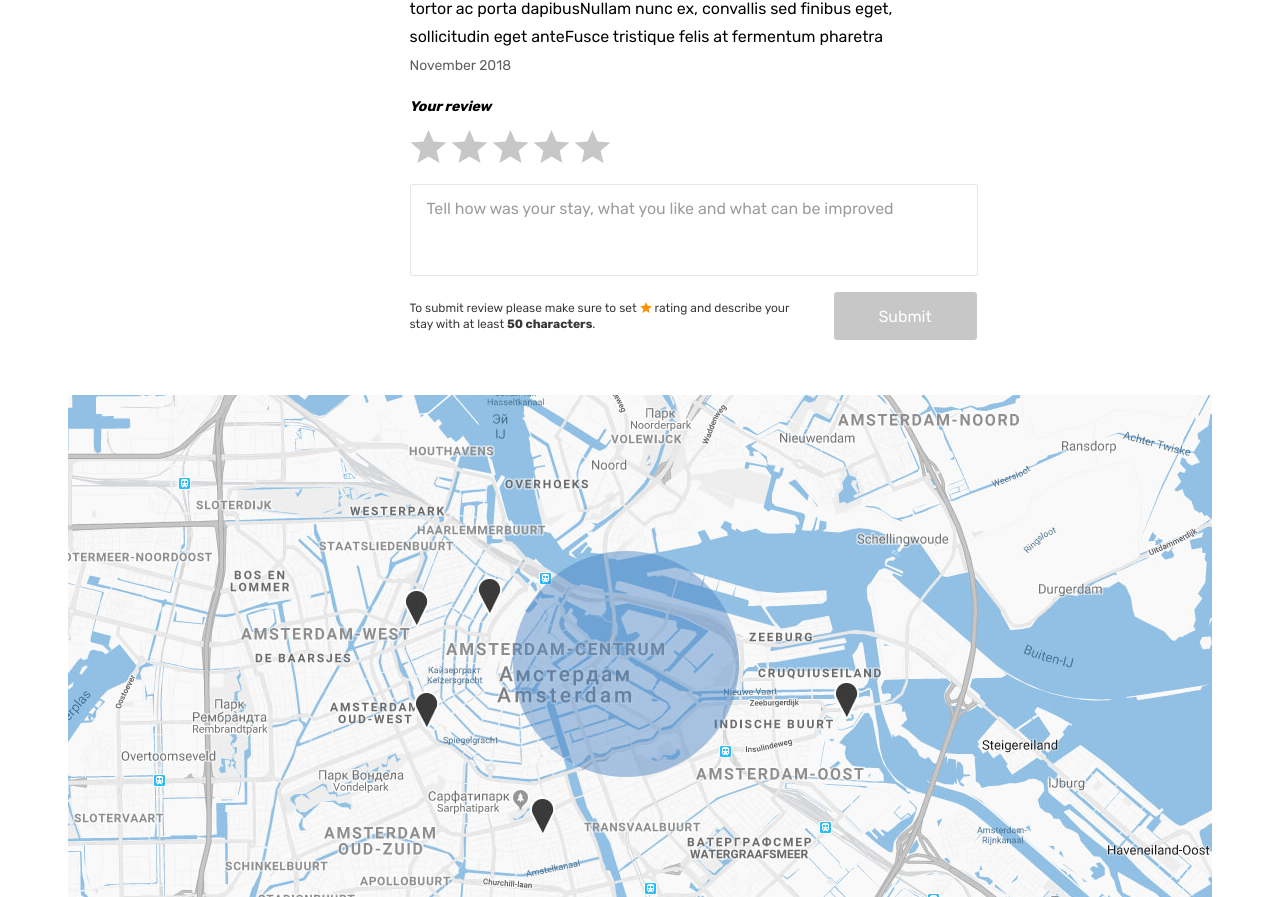
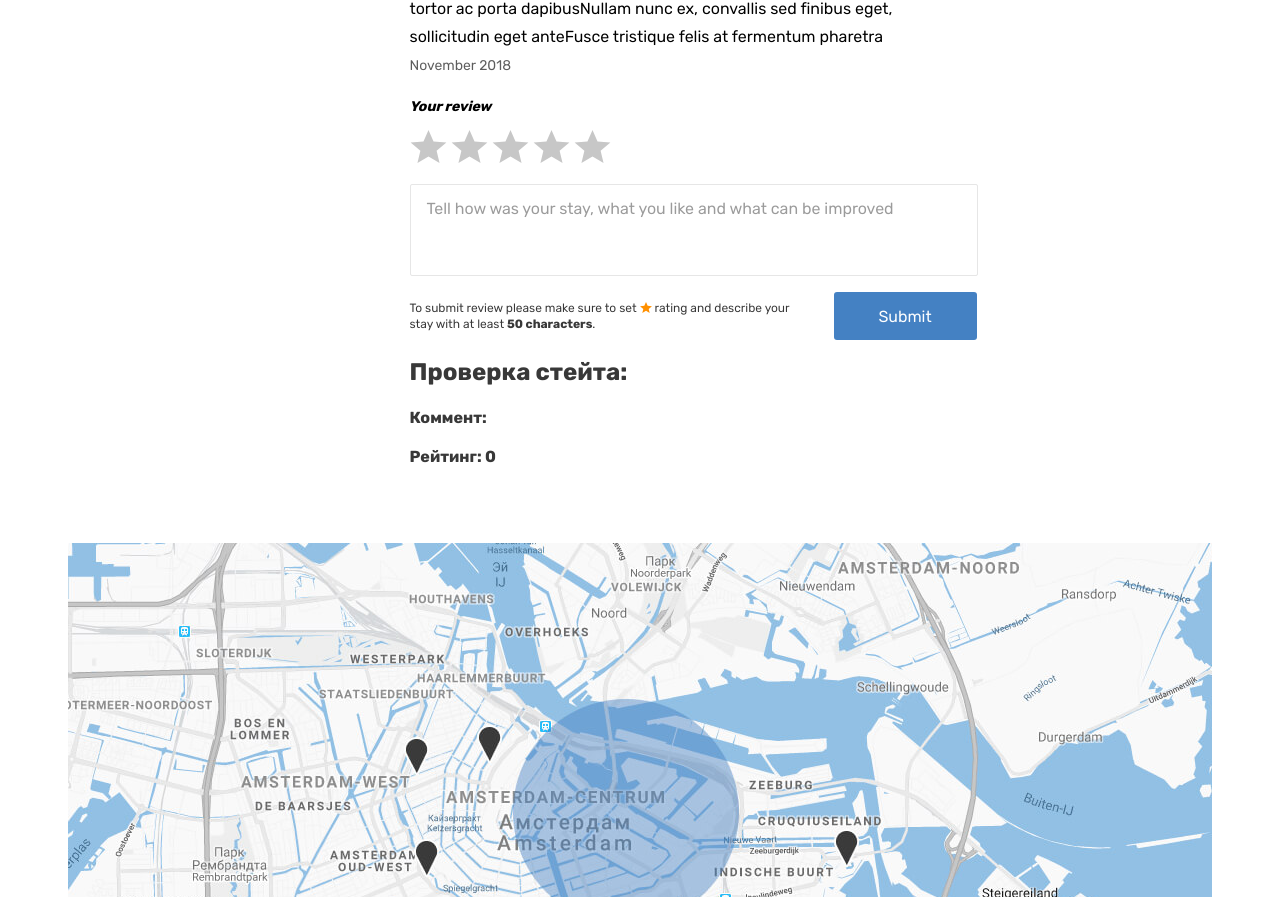
Before and after one commit to levallevchenko/Six-Cities, a React app: page /offer/1 in a window 1280 px wide. Shown: the part 2265-3162 px from the top of the page. Built offline with nearby package versions, Linux system fonts and the light colour scheme.

Commit message:
Cоздаст компонент «Форма отправки комментария»

```diff
--- /dev/null
+++ b/src/components/review-form/review-form.jsx
@@ -0,0 +1,77 @@
+import React from 'react';
+import {useState} from "react";
+
+const ReviewForm = () => {
+
+  const [userForm, setUserForm] = useState({
+    rating: 0,
+    review: ``,
+  });
+
+  const handleSubmit = (evt) => {
+    evt.preventDefault();
+  };
+
+  const handleFieldChange = (evt) => {
+    const {name, value} = evt.target;
+    setUserForm({...userForm, [name]: value});
+  };
+
+  const handleReviewChange = (evt) => {
+    const {name, value} = evt.target;
+    evt.target.classList.toggle(`checked`);
+    setUserForm({...userForm, [name]: value});
+  };
+
+  const {review, rating} = userForm;
+
+  return (
+    <form onSubmit={handleSubmit} className="reviews__form form" action="#" method="post">
+      <label className="reviews__label form__label" htmlFor="review">Your review</label>
+      <div className="reviews__rating-form form__rating">
+        <input onChange={handleReviewChange} className="form__rating-input visually-hidden" name="rating" defaultValue={5} id="5-stars" type="radio" />
+        <label htmlFor="5-stars" className="reviews__rating-label form__rating-label" title="perfect">
+          <svg className="form__star-image" width={37} height={33}>
+            <use xlinkHref="#icon-star" />
+          </svg>
+        </label>
+        <input onChange={handleReviewChange} className="form__rating-input visually-hidden" name="rating" defaultValue={4} id="4-stars" type="radio" />
+        <label htmlFor="4-stars" className="reviews__rating-label form__rating-label" title="good">
+          <svg className="form__star-image" width={37} height={33}>
+            <use xlinkHref="#icon-star" />
+          </svg>
+        </label>
+        <input onChange={handleReviewChange} className="form__rating-input visually-hidden" name="rating" defaultValue={3} id="3-stars" type="radio" />
+        <label htmlFor="3-stars" className="reviews__rating-label form__rating-label" title="not bad">
+          <svg className="form__star-image" width={37} height={33}>
+            <use xlinkHref="#icon-star" />
+          </svg>
+        </label>
+        <input onChange={handleReviewChange} className="form__rating-input visually-hidden" name="rating" defaultValue={2} id="2-stars" type="radio" />
+        <label htmlFor="2-stars" className="reviews__rating-label form__rating-label" title="badly">
+          <svg className="form__star-image" width={37} height={33}>
+            <use xlinkHref="#icon-star" />
+          </svg>
+        </label>
+        <input onChange={handleReviewChange} className="form__rating-input visually-hidden" name="rating" defaultValue={1} id="1-star" type="radio" />
+        <label htmlFor="1-star" className="reviews__rating-label form__rating-label" title="terribly">
+          <svg className="form__star-image" width={37} height={33}>
+            <use xlinkHref="#icon-star" />
+          </svg>
+        </label>
+      </div>
+      <textarea onChange={handleFieldChange} className="reviews__textarea form__textarea" id="review" name="review" placeholder="Tell how was your stay, what you like and what can be improved" defaultValue={review} />
+      <div className="reviews__button-wrapper">
+        <p className="reviews__help">
+          To submit review please make sure to set <span className="reviews__star">rating</span> and describe your stay with at least <b className="reviews__text-amount">50 characters</b>.
+        </p>
+        <button className="reviews__submit form__submit button" type="submit">Submit</button>
+      </div>
+      <h2>Проверка стейта:</h2>
+      <h4>Коммент: {review}</h4>
+      <h4>Рейтинг: {rating}</h4>
+    </form>
+  );
+};
+
+export default ReviewForm;
--- a/src/components/room/room.jsx
+++ b/src/components/room/room.jsx
@@ -3,6 +3,7 @@ import {Link} from 'react-router-dom';
 import {nanoid} from 'nanoid';
 import {offerPropTypes} from '../../prop-types/offer';
 import ReviewList from '../review-list/review-list';
+import Form from '../review-form/review-form';
 
 const Room = (props) => {
   const {offers, reviews} = props;
@@ -139,48 +140,7 @@ const Room = (props) => {
               </div>
               <section className="property__reviews reviews">
                 <ReviewList reviews={reviews} />
-                <form className="reviews__form form" action="#" method="post">
-                  <label className="reviews__label form__label" htmlFor="review">Your review</label>
-                  <div className="reviews__rating-form form__rating">
-                    <input className="form__rating-input visually-hidden" name="rating" defaultValue={5} id="5-stars" type="radio" />
-                    <label htmlFor="5-stars" className="reviews__rating-label form__rating-label" title="perfect">
-                      <svg className="form__star-image" width={37} height={33}>
-                        <use xlinkHref="#icon-star" />
-                      </svg>
-                    </label>
-                    <input className="form__rating-input visually-hidden" name="rating" defaultValue={4} id="4-stars" type="radio" />
-                    <label htmlFor="4-stars" className="reviews__rating-label form__rating-label" title="good">
-                      <svg className="form__star-image" width={37} height={33}>
-                        <use xlinkHref="#icon-star" />
-                      </svg>
-                    </label>
-                    <input className="form__rating-input visually-hidden" name="rating" defaultValue={3} id="3-stars" type="radio" />
-                    <label htmlFor="3-stars" className="reviews__rating-label form__rating-label" title="not bad">
-                      <svg className="form__star-image" width={37} height={33}>
-                        <use xlinkHref="#icon-star" />
-                      </svg>
-                    </label>
-                    <input className="form__rating-input visually-hidden" name="rating" defaultValue={2} id="2-stars" type="radio" />
-                    <label htmlFor="2-stars" className="reviews__rating-label form__rating-label" title="badly">
-                      <svg className="form__star-image" width={37} height={33}>
-                        <use xlinkHref="#icon-star" />
-                      </svg>
-                    </label>
-                    <input className="form__rating-input visually-hidden" name="rating" defaultValue={1} id="1-star" type="radio" />
-                    <label htmlFor="1-star" className="reviews__rating-label form__rating-label" title="terribly">
-                      <svg className="form__star-image" width={37} height={33}>
-                        <use xlinkHref="#icon-star" />
-                      </svg>
-                    </label>
-                  </div>
-                  <textarea className="reviews__textarea form__textarea" id="review" name="review" placeholder="Tell how was your stay, what you like and what can be improved" defaultValue={``} />
-                  <div className="reviews__button-wrapper">
-                    <p className="reviews__help">
-                      To submit review please make sure to set <span className="reviews__star">rating</span> and describe your stay with at least <b className="reviews__text-amount">50 characters</b>.
-                    </p>
-                    <button className="reviews__submit form__submit button" type="submit" disabled>Submit</button>
-                  </div>
-                </form>
+                <Form />
               </section>
             </div>
           </div>
```
